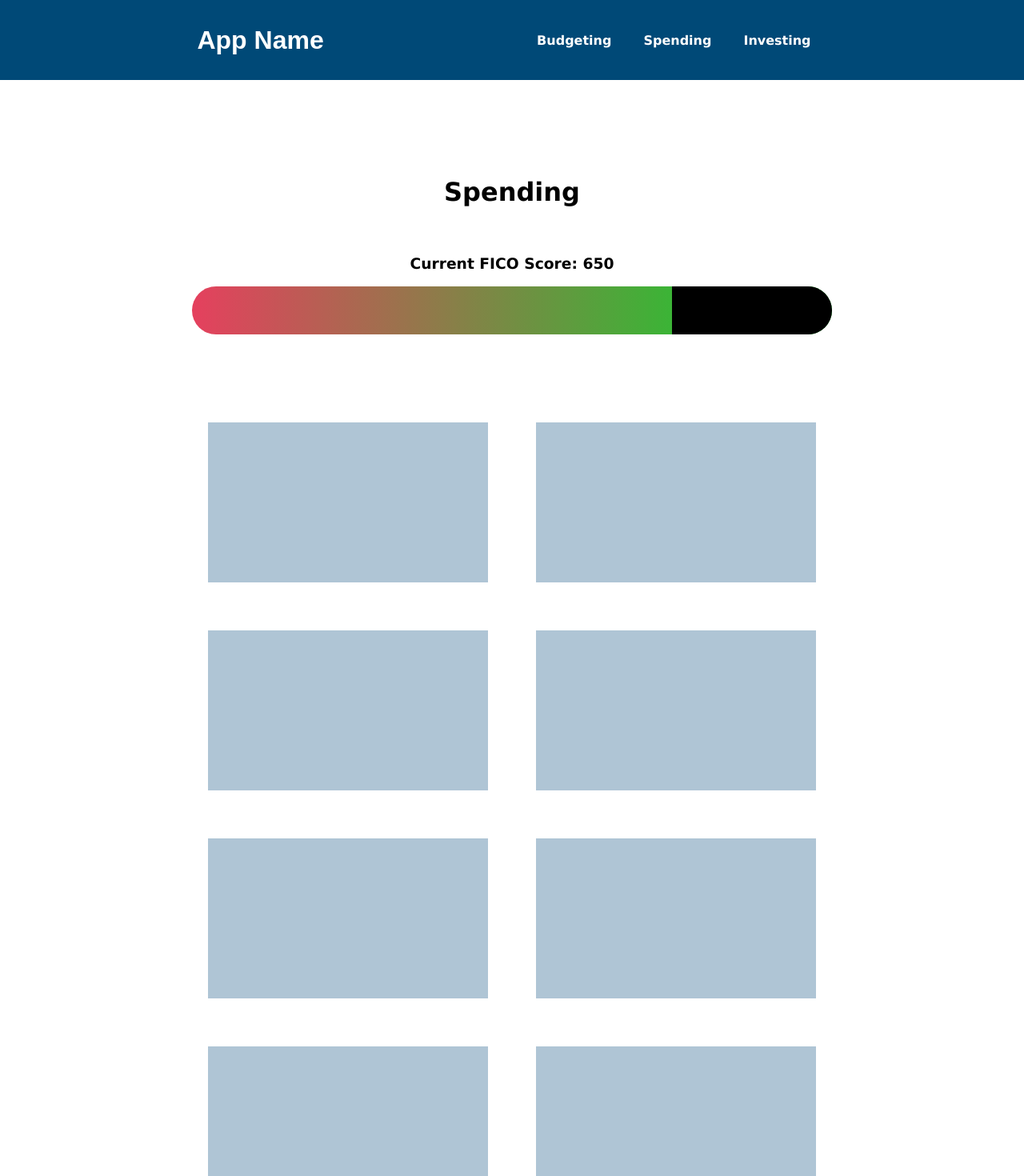
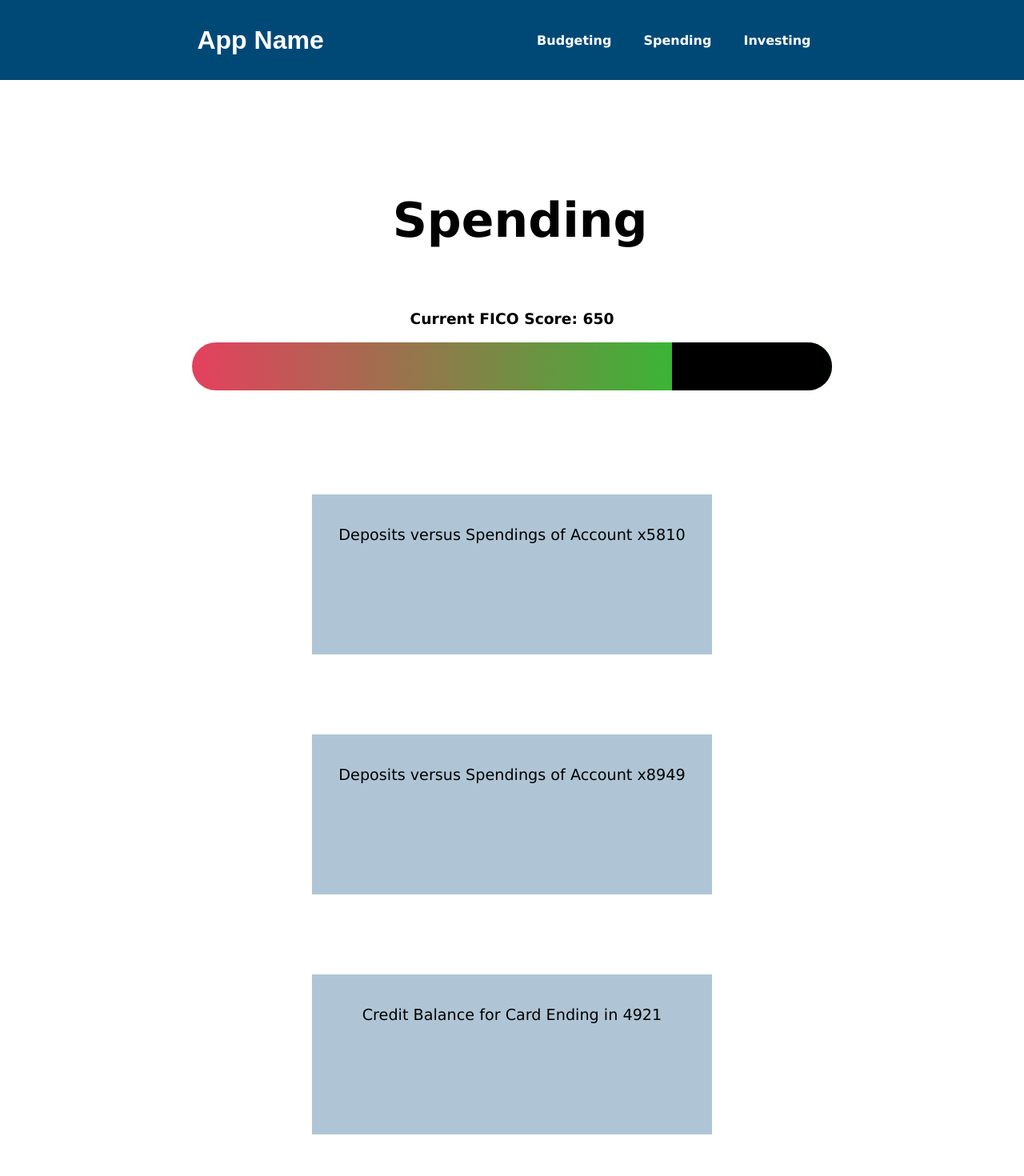
Before and after one commit to ae-bii/may-ses-hackathon, a React (Create React App) app: page /spending in a window 1280 px wide. Shown: the top 1470 px of the page at 80% size. Built offline with nearby package versions, Linux system fonts and the light colour scheme.

Commit message:
spending with boxes

```diff
--- a/package.json
+++ b/package.json
@@ -16,6 +16,7 @@
     "react-dom": "^18.1.0",
     "react-router-dom": "^6.3.0",
     "react-scripts": "5.0.1",
+    "react-slider": "^2.0.1",
     "web-vitals": "^2.1.4"
   },
   "scripts": {
--- a/src/App.js
+++ b/src/App.js
@@ -5,7 +5,7 @@ import Input from './components/input/Input'
 /* import Header from './components/header/Header'; */
 import Budgeting from './components/budgeting/Budgeting';
 import Spending from './components/spending/Spending';
-import Investing from './components/investing/Investing';
+import Investing from './components/Investing/Investing';
 
 function App() {
   return (
--- a/src/components/spending/Spending.css
+++ b/src/components/spending/Spending.css
@@ -14,6 +14,12 @@
   padding-bottom: 30px;
 }
 
+.spending-title {
+	margin-left: 20px;
+	font-size: 60px;
+}
+
+
 .fico-bar {
   width: 800px;
   height: 60px;
@@ -28,9 +34,9 @@
   margin-left: 80px;
   margin-right: 80px;
   align-items: center;
+
   justify-content: center;
 }
-
 
 
 .child {
--- a/src/components/spending/Spending.js
+++ b/src/components/spending/Spending.js
@@ -13,7 +13,7 @@ const Spending = () => {
 
 
         <div className='fico-score'>
-          <h1>Spending</h1>
+        <h1 className='spending-title'>Spending</h1>
           <br/>
           <h3 className='fico-title'>Current FICO Score: 650</h3>
           <div className='fico-bar'>
@@ -25,17 +25,14 @@ const Spending = () => {
         <br/>
 
         <div className='all-card-rows'>
-          <SpendingCard name='Current fico Score: 550'/>
-          <SpendingCard name='Current fico Score: 550'/>
-          <SpendingCard name='Current fico Score: 550'/>
+          <SpendingCard tip='Deposits versus Spendings of Account x5810'/>
+          <SpendingCard tip='Deposits versus Spendings of Account x8949'/>
 
-          <SpendingCard name='Current FICO Score: 550'/>
-          <SpendingCard name='Current fico Score: 550'/>
-          <SpendingCard name='Current fico Score: 550'/>
+          <SpendingCard tip='Credit Balance for Card Ending in 4921'/>
+          <SpendingCard tip='Credit Balance for Card Ending in 8429'/>
 
-          <SpendingCard name='Current fico Score: 550'/>
-          <SpendingCard name='Current FICO Score: 550'/>
-          <SpendingCard name='Current fico Score: 550'/>
+          <SpendingCard tip='Credit Balance for Card Ending in 1094'/>
+          <SpendingCard tip='Credit Balance for Card Ending in 2391'/>
         </div>
       </div>
     </div>
--- a/src/components/spending/SpendingCard.css
+++ b/src/components/spending/SpendingCard.css
@@ -1,8 +1,8 @@
 .spend-card {
 	border: none;
-	text-align: left;
-	margin: 30px;
-	width: 350px;
+	text-align: center;
+	margin: 50px;
+	width: 500px;
 	height: 200px;
 
 	background-color: #00487950;
--- a/src/components/spending/SpendingCard.js
+++ b/src/components/spending/SpendingCard.js
@@ -1,10 +1,14 @@
 import React from 'react'
 import './SpendingCard.css'
 
-const SpendingCard = () => {
+const SpendingCard = (props) => {
 	return (
 		<div className='spend-card'>
-			<p className='card-title'> </p>
+			<p className='card-title'>{props.tip}</p>
+			<div className='credit-bar'>
+				<div class="child progress"></div>
+			</div>
+
 		</div>
 	)
 }
```
Also changed, not shown: 1 other file (tests, documents, lock files or other folders).
